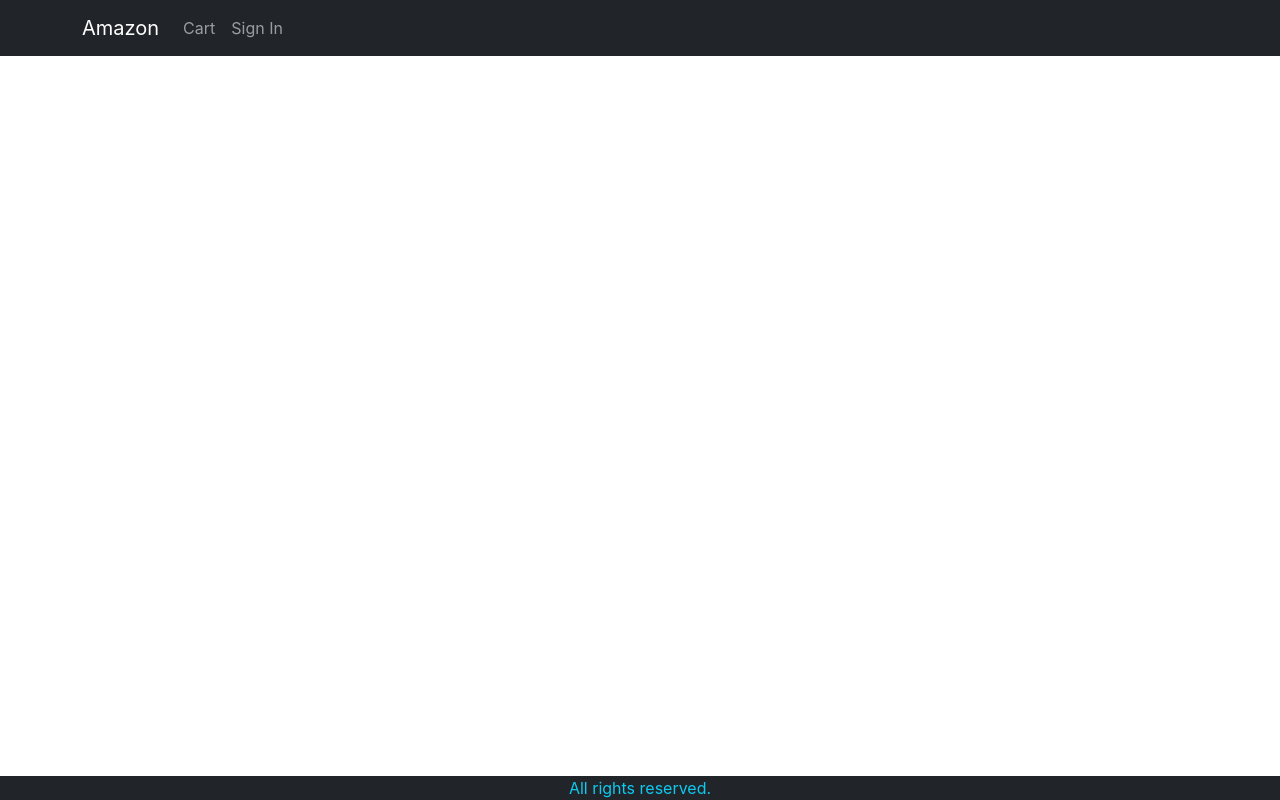
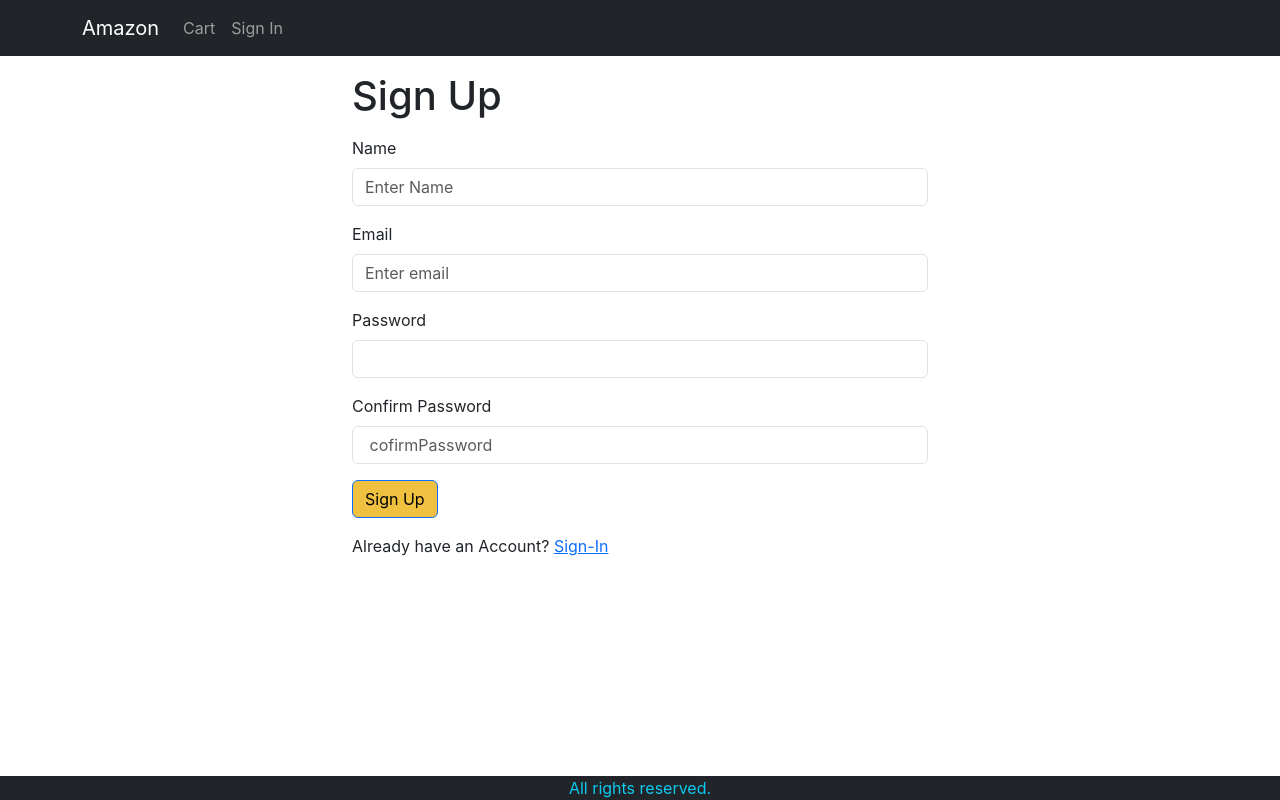
Before and after one commit to Shital769/amazon, a React (Create React App) app in the folder frontend/: page /signup in a window 1280 px wide. Built offline with nearby package versions, Linux system fonts and the light colour scheme.

Commit message:
created signup creen and backend api for user signup

```diff
--- a/frontend/src/App.js
+++ b/frontend/src/App.js
@@ -12,6 +12,7 @@
 import CartScreen from "./screens/CartScreen";
 import SigninScreen from "./screens/SigninScreen";
 import ShippingAddressScreen from "./screens/ShippingAddressScreen";
+import SignupScreen from "./screens/SignupScreen";
 
 function App() {
   const { state, dispatch: ctxDispatch } = useContext(Store);
@@ -74,6 +75,7 @@
               <Route path="/product/:slug" element={<ProductScreen />} />
               <Route path="/cart" element={<CartScreen />} />
               <Route path="/signin" element={<SigninScreen />} />
+              <Route path="/signup" element={<SignupScreen />} />
               <Route path="/shipping" element={<ShippingAddressScreen />} />
               <Route path="/" element={<HomeScreen />} />
             </Routes>
--- a/frontend/src/screens/SigninScreen.js
+++ b/frontend/src/screens/SignupScreen.js
@@ -7,10 +7,12 @@
 import { Store } from "../Store";
 import { getError } from "../utils";
 
-const SigninScreen = () => {
+const SignupScreen = () => {
   const navigate = useNavigate();
+  const [name, setName] = useState("");
   const [email, setEmail] = useState("");
   const [password, setPassword] = useState("");
+  const [confirmPassword, setConfirmPassword] = useState("");
 
   const { search } = useLocation();
   const redirectInUrl = new URLSearchParams(search).get("redirect");
@@ -21,8 +23,13 @@
 
   const submitHandler = async (e) => {
     e.preventDefault();
+    if (password !== confirmPassword) {
+      toast.error("Password do not mathch!");
+      return;
+    }
     try {
-      const { data } = await axios.post("/api/users/signin", {
+      const { data } = await axios.post("/api/users/signup", {
+        name,
         email,
         password,
       });
@@ -43,10 +50,19 @@
   return (
     <Container className="small-container">
       <Helmet>
-        <title>Sign In</title>
+        <title>Sign Up</title>
       </Helmet>
-      <h1 className="my-3">Sign In</h1>
+      <h1 className="my-3">Sign Up</h1>
       <Form onSubmit={submitHandler}>
+        <Form.Group className="mb-3" controlId="name">
+          <Form.Label>Name</Form.Label>
+          <Form.Control
+            type="name"
+            placeholder="Enter Name"
+            required
+            onChange={(e) => setName(e.target.value)}
+          />
+        </Form.Group>
         <Form.Group className="mb-3" controlId="email">
           <Form.Label>Email</Form.Label>
           <Form.Control
@@ -60,21 +76,29 @@
           <Form.Label>Password</Form.Label>
           <Form.Control
             type="password"
-            placeholder="Enter Password"
             required
             onChange={(e) => setPassword(e.target.value)}
           />
         </Form.Group>
+        <Form.Group className="mb-3" controlId="confirmPassword">
+          <Form.Label>Confirm Password</Form.Label>
+          <Form.Control
+            type="password"
+            placeholder=" cofirmPassword"
+            required
+            onChange={(e) => setConfirmPassword(e.target.value)}
+          />
+        </Form.Group>
         <div className="mb-3">
-          <Button type="submit">Sign In</Button>
+          <Button type="submit">Sign Up</Button>
         </div>
         <div className="mb-3">
-          New Customer?{" "}
-          <Link to={`/signup/redirect=${redirect}`}>Create your account</Link>
+          Already have an Account?{" "}
+          <Link to={`/signin?redirect=${redirect}`}>Sign-In</Link>
         </div>
       </Form>
     </Container>
   );
 };
 
-export default SigninScreen;
+export default SignupScreen;
```
Also changed, not shown: 2 other files (tests, documents, lock files or other folders).
